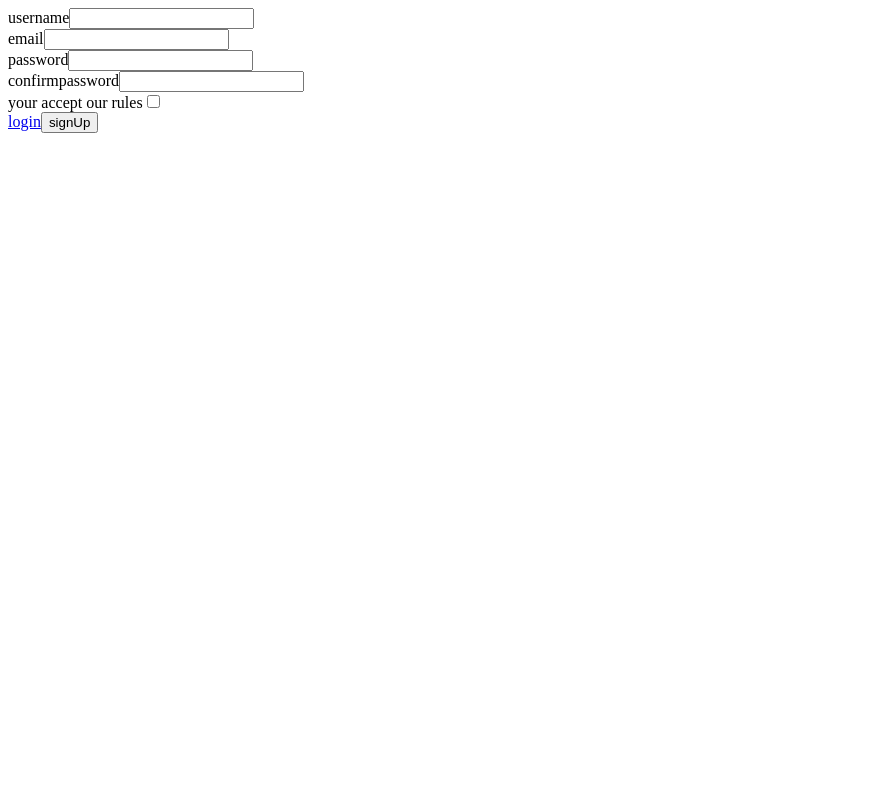
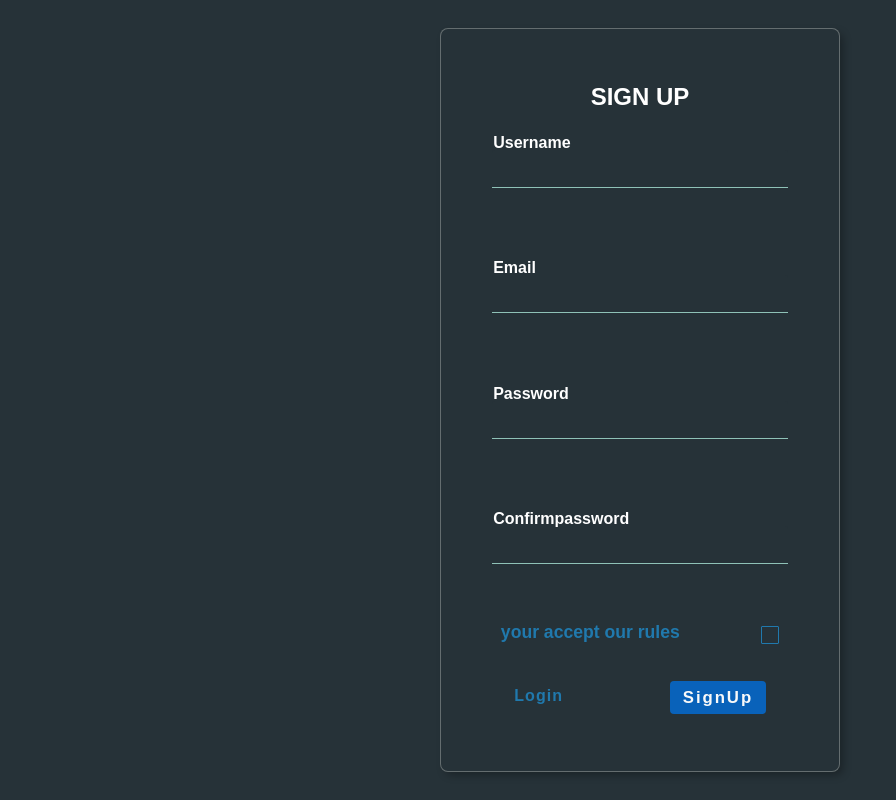
Before and after one commit to johnmohebbi/Signup-Login, a React (Create React App) app: page / in a window 1280 px wide. Shown: the whole page, without its empty margins (0-896 px from the left). Built offline with nearby package versions, Linux system fonts and the light colour scheme.

Commit message:
created signup.css and added stylies to signup.js

```diff
--- a/src/components/Signup.js
+++ b/src/components/Signup.js
@@ -1,9 +1,10 @@
 import React, { useState ,useEffect} from 'react';
-import { ToastContainer,toast } from 'react-toastify';
+import { ToastContainer } from 'react-toastify';
 import 'react-toastify/dist/ReactToastify.css';
 
 import { validate } from './validate';
 import { notify } from './notify';
+import styles from "./styles/signup.module.css"
 const Signup = () => {
     const [data,setData] = useState({
         username:"",
@@ -47,40 +48,41 @@ const Signup = () => {
         setErrors(validate(data,'signup'));
     },[data])
     return (
-        <div>
-            <form onSubmit={submitHandler}>
-                <div>
-                    <label>username</label>
-                    <input type="text" name="username" value={data.username}  onChange={changeHandler} onFocus={focusHandler}/>
+        <div className={styles.container}>
+            <form onSubmit={submitHandler} className={styles.formContainer} autoComplete="off">
+                <h2>Sign Up</h2>
+                <div className={styles.formField}>
+                    <label className={styles.lbl}>username</label>
+                    <input  className={errors.username && touched.username &&styles.invalide} type="text" name="username" value={data.username}  onChange={changeHandler} onFocus={focusHandler}/>
                     {errors.username && touched.username && <span>{errors.username}</span>}
                 </div>
-                <div>
-                    <label>email</label>
-                    <input type="email" name="email" value={data.email}  onChange={changeHandler} onFocus={focusHandler}/>
+                <div className={styles.formField}>
+                    <label className={styles.lbl}>email</label>
+                    <input className={errors.email && touched.email &&styles.invalide} type="email" name="email" value={data.email}  onChange={changeHandler} onFocus={focusHandler}/>
                     {errors.email && touched.email && <span>{errors.email}</span>}
 
                 </div>
-                <div>
-                    <label>password</label>
-                    <input type="password" name="password" value={data.password}  onChange={changeHandler} onFocus={focusHandler}/>
+                <div className={styles.formField}>
+                    <label className={styles.lbl}>password</label>
+                    <input  className={errors.password && touched.password &&styles.invalide} type="password" name="password" value={data.password}  onChange={changeHandler} onFocus={focusHandler}/>
                     {errors.password && touched.password && <span>{errors.password}</span>}
 
-                </div>
-                <div>
-                    <label>confirmpassword</label>
-                    <input type="password" name="confirmpassword" value={data.confirmpassword}  onChange={changeHandler} onFocus={focusHandler}/>
+                </div >
+                <div className={styles.formField}>
+                    <label className={styles.lbl}>confirmpassword</label>
+                    <input  className={errors.confirmpassword && touched.confirmpassword &&styles.invalide} type="password" name="confirmpassword" value={data.confirmpassword}  onChange={changeHandler} onFocus={focusHandler}/>
                     {errors.confirmpassword && touched.confirmpassword && <span>{errors.confirmpassword}</span>}
 
                 </div>
-                <div>
+                <div className={styles.isAccepted}>
                     <label>your accept our rules</label>
                     <input type="checkbox" name="isAccepted"  value={data.isAccepted} onChange={changeHandler} onBlur={focusHandler}/>
                     {errors.isAccepted && touched.isAccepted &&  <span>{errors.isAccepted}</span>}
 
                 </div>
-                <div>
-                    <a href="/#">login</a>
-                    <button type="submit">signUp</button>
+                <div className={styles.btnsContainer}>
+                    <a href="/#">Login</a>
+                    <button type="submit">SignUp</button>
                 </div>
             </form>
             <ToastContainer/>
--- /dev/null
+++ b/src/components/styles/signup.module.css
@@ -0,0 +1,186 @@
+*,
+*::after,
+*::before {
+  margin: 0;
+  padding: 0;
+  box-sizing: border-box;
+}
+body {
+  font-family: 'Arial';
+}
+.container {
+  width: 100%;
+  height: 100vh;
+  display: flex;
+  justify-content: center;
+  align-items: center;
+  background-color: #263238;
+
+}
+.formContainer {
+  background-color: #263238;
+  display: flex;
+  flex-direction: column;
+  align-items: center;
+  justify-content: space-evenly;
+  width: 400px;
+  height: 93vh;
+  padding: 1.2rem;
+  border: 1px solid rgba(192, 197, 193, 0.4);
+  border-radius: 8px;
+  box-shadow: 4px 4px 9px -1px rgba(0, 0, 0, 0.3);
+}
+.formContainer > h2 {
+  color: white;
+  text-transform: uppercase;
+  font-family: "Arial";
+  padding-top: 1.4rem;
+}
+.formField {
+  padding: 1rem 2rem;
+  width: 100%;
+  display: flex;
+  flex-direction: column;
+  align-items: center;
+  margin: 10px 10px;
+  height: 93.03px;
+  position: relative;
+}
+.formField input {
+  width: 100%;
+  padding: 0.5rem 0.75rem;
+  border: none;
+  border-bottom: 1px solid #8fc2b7;
+  border-radius: 3px 3px 0 0;
+  outline: none;
+  transition: all 0.5s cubic-bezier(0.165, 0.84, 0.44, 1);
+  font-size: 1.1rem;
+  color: #fff;
+  background-color: #263238;
+  z-index: 20;
+  margin-bottom: 0;
+}
+.formField input:focus {
+  border-bottom: 1px solid #0962ba;
+}
+
+.valide {
+  border-bottom: 1px solid #1a866b !important;
+}
+.invalide {
+  border-bottom: 1px solid rgba(255, 99, 71, 0.822) !important;
+}
+.formField .lbl{
+  color: white;
+  position: absolute;
+  top: 0;
+  left: 33px;
+  z-index: 25;
+  font-size: 1rem;
+  transition: all .2s;
+  text-transform: capitalize;
+  font-weight: 600;
+
+}
+
+.formField span {
+  align-self: flex-start;
+  margin-top: 0.5rem;
+  font-size: 0.7rem;
+  letter-spacing: 0.06rem;
+  background-color: rgba(255, 99, 71, 0.822);
+  padding: 2px 3px;
+  color: #f9f9f9;
+  font-weight: 600;
+  border-radius: 4px;
+}
+.isAccepted {
+  display: flex;
+  width: 100%;
+  justify-content: space-around;
+  line-height: 12px;
+  font-size: 1.1rem;
+  font-weight: 800;
+  color: #2079ad;
+  flex-wrap: wrap;
+  position: relative;
+
+}
+.isAccepted input {
+  appearance: none;
+  border: 1px solid #2079ad;
+  width: 18px;
+  height: 18px;
+  border-radius: 1px;
+  transition: all 0.3s ease-in;
+  cursor: pointer;
+}
+
+.isAccepted input:checked {
+  background-color: #087e8b;
+  border-radius: 50%;
+}
+.isAccepted span {
+  margin-top: 0.5rem;
+  font-size: 0.7rem;
+  letter-spacing: 0.06rem;
+  background-color: rgba(255, 99, 71, 0.822);
+  padding: 2px 3px;
+  color: #f9f9f9;
+  font-weight: 600;
+  border-radius: 4px;
+ position: absolute;
+ left: 34px;
+ bottom: -22px;
+
+}
+.btnsContainer {
+  position: relative;
+  width: 70%;
+  display: flex;
+  justify-content: space-between;
+  margin: 25px 0 25px 0;
+}
+.btnsContainer > button {
+  padding: 0.4rem 0.8rem;
+  background-color: #0962ba;
+  color: #f9f9f9;
+  font-size: 1.05rem;
+  border: none;
+  border-radius: 4px;
+  transition: all 0.5s cubic-bezier(0.165, 0.84, 0.44, 1);
+  cursor: pointer;
+  letter-spacing: 0.12rem;
+  font-weight: 600;
+}
+.btnsContainer > button:hover {
+  background-color: #116cc7;
+  color: #ececec;
+}
+.btnsContainer > a {
+  text-decoration: none;
+  letter-spacing: 0.07rem;
+  font-weight: 700;
+  color: #2079ad;
+  font-size: 1rem;
+  line-height: 30px;
+  transition: all 0.5s cubic-bezier(0.165, 0.84, 0.44, 1);
+}
+.btnsContainer > a:hover {
+  color: #116cc7;
+}
+.btnsContainer > a::before {
+  position: absolute;
+  content: "";
+  display: block;
+  bottom: 4px;
+  left: 0;
+  width: 0;
+  height: 0;
+  background-color: #2079ad;
+  transition: all 0.35s cubic-bezier(0.25, 0.84, 0.44, 1);
+}
+.btnsContainer > a:hover::before {
+  width: 45px;
+  height: 2px;
+}
```
